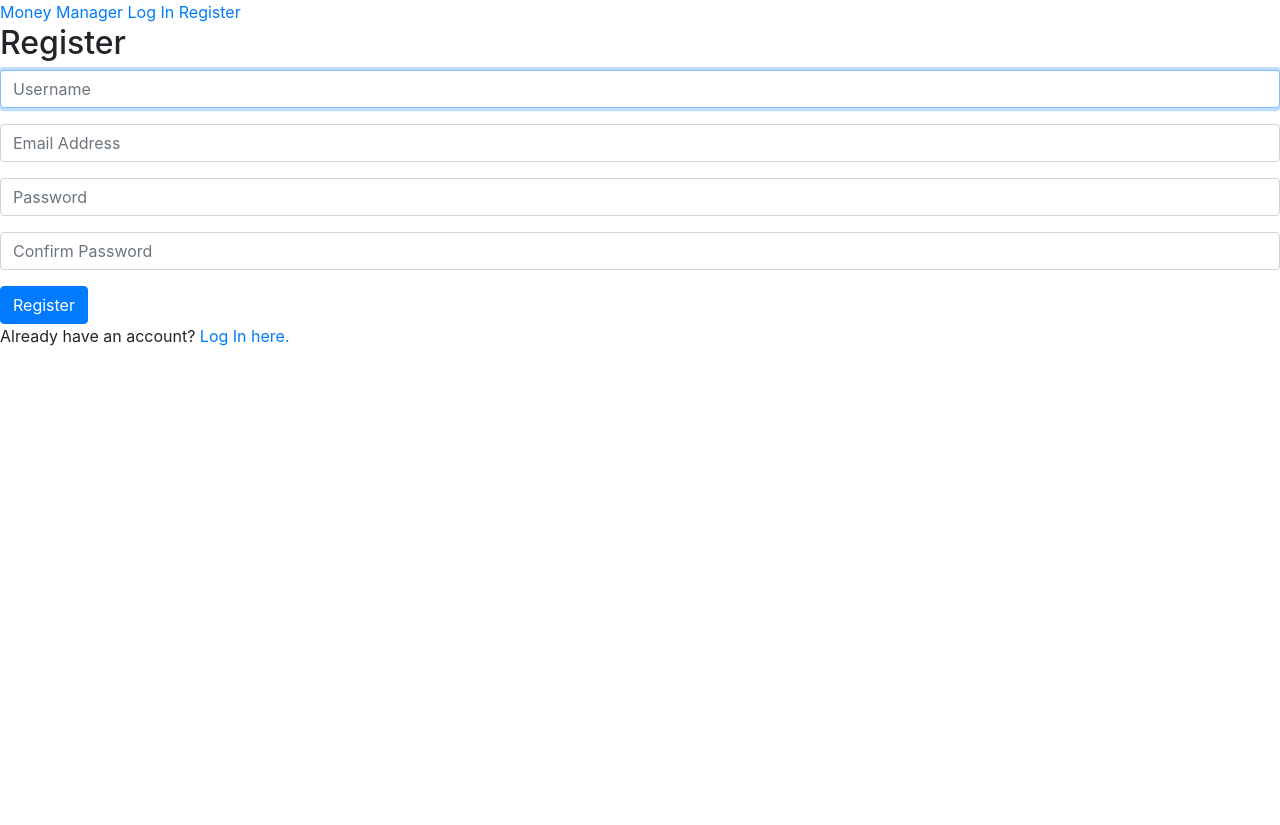
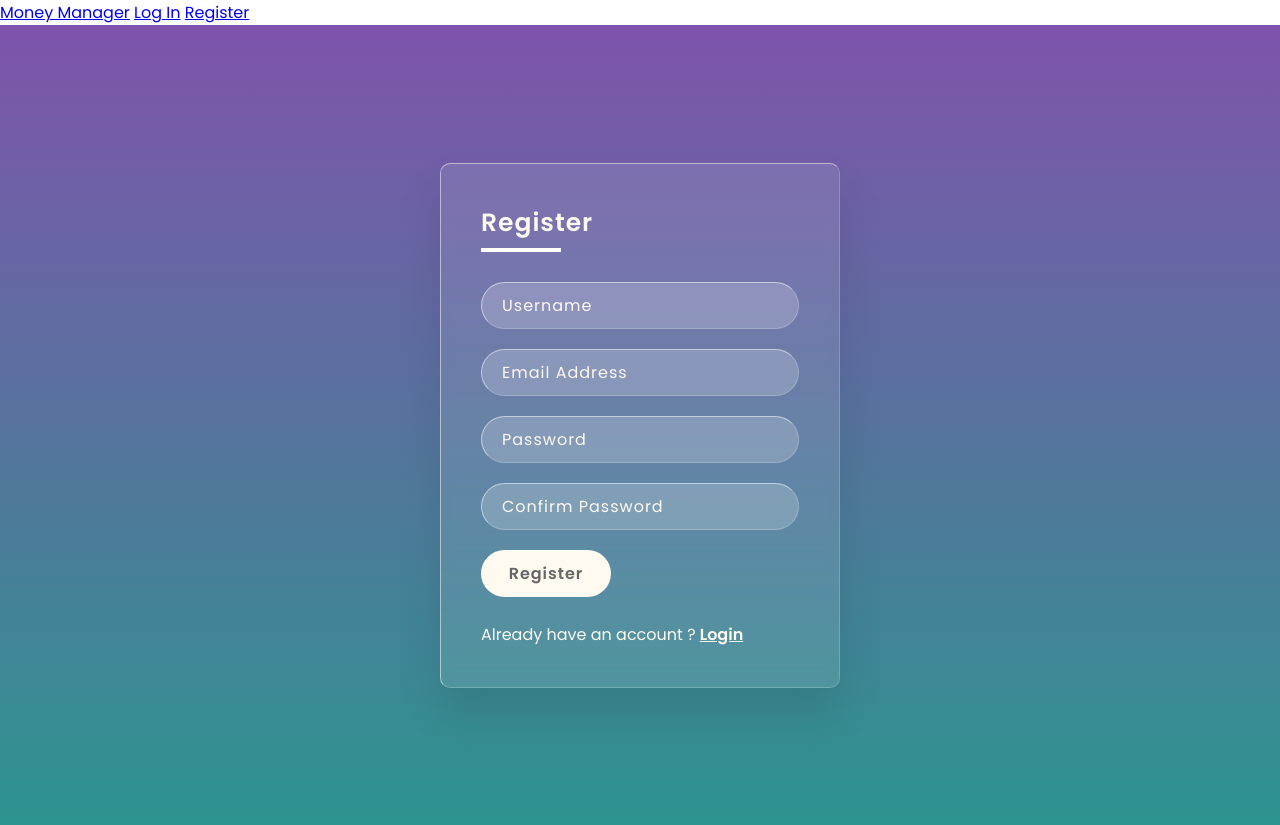
Before and after one commit to anubhav06/django_money_manager, a Django app: page /register in a window 1280 px wide. Before the commit the page ends 346 px from the top, so only its background shows below. Run offline with Django 3.2, Linux system fonts and the light colour scheme; some libraries are stand-ins or nearby versions.

Commit message:
login & register design

```diff
--- a/django_money_manager/moneyManager/templates/moneyManager/layout.html
+++ b/django_money_manager/moneyManager/templates/moneyManager/layout.html
@@ -2,16 +2,15 @@
 
 <!DOCTYPE html>
 <html lang="en">
+
 <head>
+  <meta name="viewport" content="width=device-width, initial-scale=1.0">
   <title>{% block title %}Money Manager{% endblock %}</title>
-        <link rel="stylesheet" href="https://stackpath.bootstrapcdn.com/bootstrap/4.4.1/css/bootstrap.min.css" integrity="sha384-Vkoo8x4CGsO3+Hhxv8T/Q5PaXtkKtu6ug5TOeNV6gBiFeWPGFN9MuhOf23Q9Ifjh" crossorigin="anonymous">
-        <!-- For navbar: (icon)-->
-        <link rel="stylesheet" href="https://cdnjs.cloudflare.com/ajax/libs/font-awesome/4.7.0/css/font-awesome.min.css">
-        <link href="{% static 'moneyManager/style.css' %}" rel="stylesheet">
-        <meta name="viewport" content="width=device-width, initial-scale=1.0">
+  <link href="{% static 'login.css' %}" rel="stylesheet">
   {% block script %}
   {% endblock %}
 </head>
+
 <body>
   <div class="topnav" id="myTopnav">
     <a href="{% url 'index' %}">Money Manager</a>
@@ -29,4 +28,5 @@
   {% block body %}
   {% endblock %}
 </body>
+
 </html>
--- a/django_money_manager/moneyManager/templates/moneyManager/register.html
+++ b/django_money_manager/moneyManager/templates/moneyManager/register.html
@@ -3,33 +3,41 @@
 
 {% block body %}
 
-    <div>
+<section>
+    <!-- <div class="color"></div>
+    <div class="color"></div>
+    <div class="color"></div> -->
+
+    <div class="container">
+        <div class="form">
             <h2>Register</h2>
 
             {% if message %}
-            <div>{{ message }}</div>
+            <div class="error">{{ message }}</div>
             {% endif %}
 
             <form action="{% url 'register' %}" method="post">
                 {% csrf_token %}
-            <div class="form-group">
-                <input class="form-control" autofocus type="text" name="username" placeholder="Username">
+                <div class="inputBox">
+                    <input autofocus type="text" name="username" placeholder="Username" required>
                 </div>
-            <div class="form-group">
-                <input class="form-control" type="email" name="email" placeholder="Email Address">
+                <div class="inputBox">
+                    <input type="email" name="email" placeholder="Email Address" required>
                 </div>
-            <div class="form-group">
-                <input class="form-control" type="password" name="password" placeholder="Password">
+                <div class="inputBox">
+                    <input type="password" name="password" placeholder="Password" required>
                 </div>
-            <div class="form-group">
-                <input class="form-control" type="password" name="confirmation" placeholder="Confirm Password">
+                <div class="inputBox">
+                    <input type="password" name="confirmation" placeholder="Confirm Password" required>
                 </div>
-            <input class="btn btn-primary" type="submit" value="Register">
+                <div class="inputBox">
+                    <input type="submit" value="Register">
+                </div>
+                <p class="forget">Already have an account ? <a href="{% url 'login' %}">Login</a></p>
             </form>
-
-            Already have an account? <a href="{% url 'login' %}">Log In here.</a>
         </div>
-
+    </div>
+</section>
 
 
 {% endblock %}
```
Also changed, not shown: django_money_manager/moneyManager/templates/moneyManager/login.html (+19 -10 lines). Lines whose indentation alone changed are shown as unchanged.
